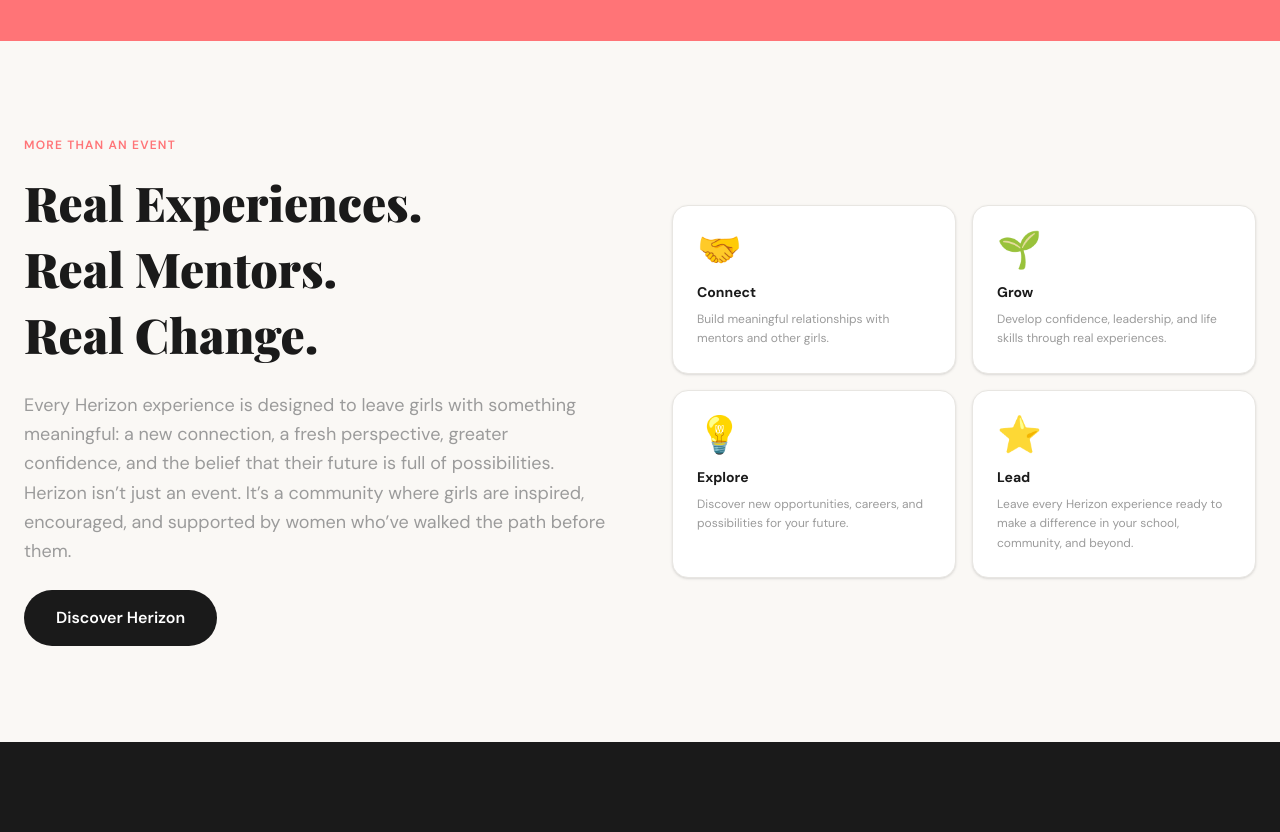
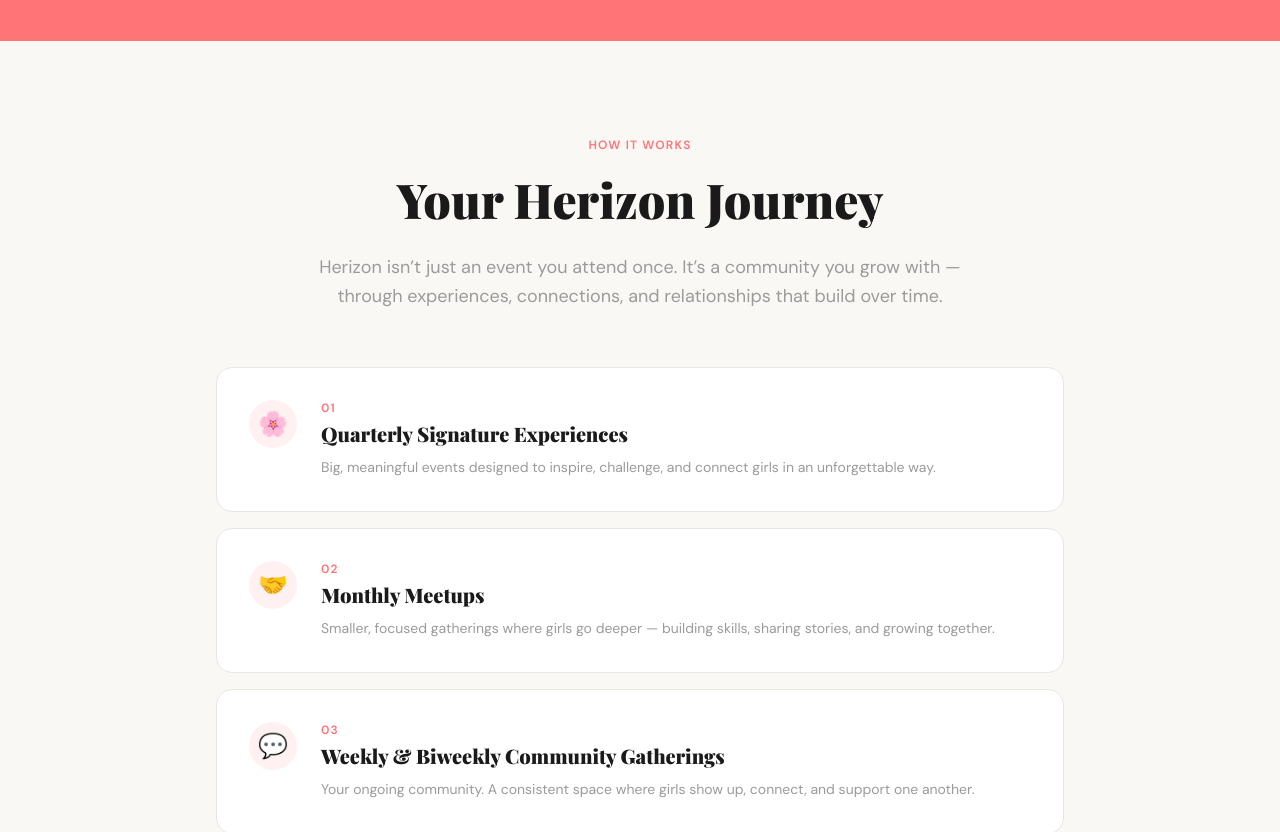
Before and after one commit to flourishprosper/herizonsociety-website, a Next.js app: page / in a window 1280 px wide. Shown: the part 2340-3172 px from the top of the page. Built offline with nearby package versions, Linux system fonts and the light colour scheme; a web font is replaced by a local one.

Commit message:
feat: reflect girls club vision with 5-tier journey across site

```diff
--- a/src/app/events/page.tsx
+++ b/src/app/events/page.tsx
@@ -124,10 +124,10 @@ export default function EventsPage() {
         <div className="max-w-7xl mx-auto px-6">
           <div className="text-center mb-16">
             <p className="text-[#FF7477] text-xs font-semibold uppercase tracking-widest mb-4">
-              Mark Your Calendar
+              Quarterly Signature Experiences
             </p>
             <h2 className="font-serif text-4xl font-black text-[#1A1A1A]">
-              Upcoming Events
+              Upcoming Experiences
             </h2>
           </div>
           <div className="grid md:grid-cols-3 gap-8">
--- a/src/app/mentorship/page.tsx
+++ b/src/app/mentorship/page.tsx
@@ -38,7 +38,7 @@ export default function MentorshipPage() {
               Why It Matters
             </p>
             <h2 className="font-serif text-4xl sm:text-5xl font-black text-[#1A1A1A] leading-tight mb-6">
-              Relationships That Last Beyond the Event
+              Relationships That Last a Lifetime
             </h2>
             <div className="space-y-5 text-[#2D2D2D] leading-relaxed">
               <p>
@@ -49,9 +49,10 @@ export default function MentorshipPage() {
               </p>
               <p>
                 At Herizon, mentorship isn&rsquo;t a checkbox. It&rsquo;s a
-                core part of who we are. Every event is designed to create
-                genuine, lasting connections between girls and the women who
-                inspire them.
+                core part of who we are. As girls move through quarterly
+                experiences, monthly meetups, and regular community gatherings,
+                they build genuine, lasting relationships with mentors and peers
+                who will walk with them for life.
               </p>
             </div>
           </div>
--- a/src/app/page.tsx
+++ b/src/app/page.tsx
@@ -208,65 +208,75 @@ export default function HomePage() {
         </div>
       </section>
 
-      {/* ─── MENTORSHIP + EXPERIENCES ────────────────────── */}
+      {/* ─── YOUR HERIZON JOURNEY ─────────────────────────── */}
       <section className="bg-[#FAF8F5] py-24">
-        <div className="max-w-7xl mx-auto px-6 grid lg:grid-cols-2 gap-16 items-center">
-          <div>
+        <div className="max-w-4xl mx-auto px-6">
+          <div className="text-center mb-14">
             <p className="text-[#FF7477] text-xs font-semibold uppercase tracking-widest mb-4">
-              More Than an Event
+              How It Works
             </p>
-            <h2 className="font-serif text-4xl sm:text-5xl font-black text-[#1A1A1A] leading-snug mb-6">
-              Real Experiences.<br />
-              Real Mentors.<br />
-              Real Change.
+            <h2 className="font-serif text-4xl sm:text-5xl font-black text-[#1A1A1A] leading-tight mb-6">
+              Your Herizon Journey
             </h2>
-            <p className="text-[#9B9B9B] text-lg leading-relaxed mb-6">
-              Every Herizon experience is designed to leave girls with something
-              meaningful: a new connection, a fresh perspective, greater
-              confidence, and the belief that their future is full of
-              possibilities. Herizon isn&rsquo;t just an event. It&rsquo;s a
-              community where girls are inspired, encouraged, and supported by
-              women who&rsquo;ve walked the path before them.
+            <p className="text-[#9B9B9B] text-lg leading-relaxed max-w-2xl mx-auto">
+              Herizon isn&rsquo;t just an event you attend once. It&rsquo;s a community you grow with &mdash; through experiences, connections, and relationships that build over time.
             </p>
-            <Link
-              href="/mentorship"
-              className="inline-flex bg-[#1A1A1A] text-white font-semibold px-8 py-4 rounded-full hover:bg-[#2D2D2D] transition-colors"
-            >
-              Discover Herizon
-            </Link>
           </div>
-          <div className="grid grid-cols-2 gap-2 sm:gap-4">
+          <div className="space-y-4">
             {[
               {
-                icon: "🤝",
-                label: "Connect",
-                description: "Build meaningful relationships with mentors and other girls.",
+                num: "01",
+                emoji: "🌸",
+                title: "Quarterly Signature Experiences",
+                desc: "Big, meaningful events designed to inspire, challenge, and connect girls in an unforgettable way.",
               },
               {
-                icon: "🌱",
-                label: "Grow",
-                description: "Develop confidence, leadership, and life skills through real experiences.",
+                num: "02",
+                emoji: "🤝",
+                title: "Monthly Meetups",
+                desc: "Smaller, focused gatherings where girls go deeper &mdash; building skills, sharing stories, and growing together.",
               },
               {
-                icon: "💡",
-                label: "Explore",
-                description: "Discover new opportunities, careers, and possibilities for your future.",
+                num: "03",
+                emoji: "💬",
+                title: "Weekly & Biweekly Community Gatherings",
+                desc: "Your ongoing community. A consistent space where girls show up, connect, and support one another.",
               },
               {
-                icon: "⭐",
-                label: "Lead",
-                description: "Leave every Herizon experience ready to make a difference in your school, community, and beyond.",
+                num: "04",
+                emoji: "👩‍🏫",
+                title: "Mentorship",
+                desc: "Real relationships with real women &mdash; mentors who&rsquo;ve walked the path and are passionate about guiding the next generation.",
               },
-            ].map((item) => (
+              {
+                num: "05",
+                emoji: "⭐",
+                title: "Lifelong Network",
+                desc: "Once Herizon, always Herizon. The connections you build here grow into friendships, opportunities, and a network that lasts a lifetime.",
+              },
+            ].map((step) => (
               <div
-                key={item.label}
-                className="bg-white rounded-2xl p-6 text-left card-hover shadow-sm border border-[#E8E6E2]"
+                key={step.num}
+                className="flex items-start gap-6 bg-white rounded-2xl border border-[#E8E6E2] p-6 sm:p-8 card-hover"
               >
-                <span className="text-4xl block mb-3">{item.icon}</span>
-                <p className="text-sm font-bold text-[#1A1A1A] mb-2">{item.label}</p>
-                <p className="text-xs text-[#9B9B9B] leading-relaxed">{item.description}</p>
+                <div className="shrink-0 w-12 h-12 bg-[#FF7477]/10 rounded-full flex items-center justify-center text-2xl">
+                  {step.emoji}
+                </div>
+                <div>
+                  <p className="text-[#FF7477] text-xs font-semibold uppercase tracking-widest mb-1">{step.num}</p>
+                  <h3 className="font-serif text-xl font-black text-[#1A1A1A] mb-2" dangerouslySetInnerHTML={{ __html: step.title }} />
+                  <p className="text-[#9B9B9B] text-sm leading-relaxed" dangerouslySetInnerHTML={{ __html: step.desc }} />
+                </div>
               </div>
             ))}
+          </div>
+          <div className="text-center mt-12">
+            <Link
+              href="/apply"
+              className="inline-block bg-[#FF7477] text-white font-semibold px-10 py-4 rounded-full hover:bg-[#E85F62] transition-colors"
+            >
+              Join the Community
+            </Link>
           </div>
         </div>
       </section>
--- a/src/app/workshops/page.tsx
+++ b/src/app/workshops/page.tsx
@@ -65,15 +65,15 @@ export default function WorkshopsPage() {
           style={{ backgroundImage: "radial-gradient(circle at 1px 1px, #fff 1px, transparent 0)", backgroundSize: "30px 30px" }} />
         <div className="relative max-w-4xl mx-auto px-6">
           <p className="text-white/70 text-xs font-semibold uppercase tracking-widest mb-4">
-            Monthly Programs
+            Monthly Meetups & Community Gatherings
           </p>
           <h1 className="font-serif text-6xl sm:text-7xl font-black text-white leading-tight mb-6">
-            Herizon Programs
+            Your Ongoing Community
           </h1>
           <p className="text-white/80 text-xl max-w-2xl mx-auto leading-relaxed">
-            Monthly programs for girls ages 12–18 where real experiences,
-            honest mentorship, and a powerful community meet. Every session is
-            designed to build something that lasts.
+            Beyond the big experiences, Herizon shows up every month &mdash; and
+            every week. Monthly meetups and regular community gatherings where
+            girls connect, grow, and support each other in real time.
           </p>
         </div>
       </section>
```
